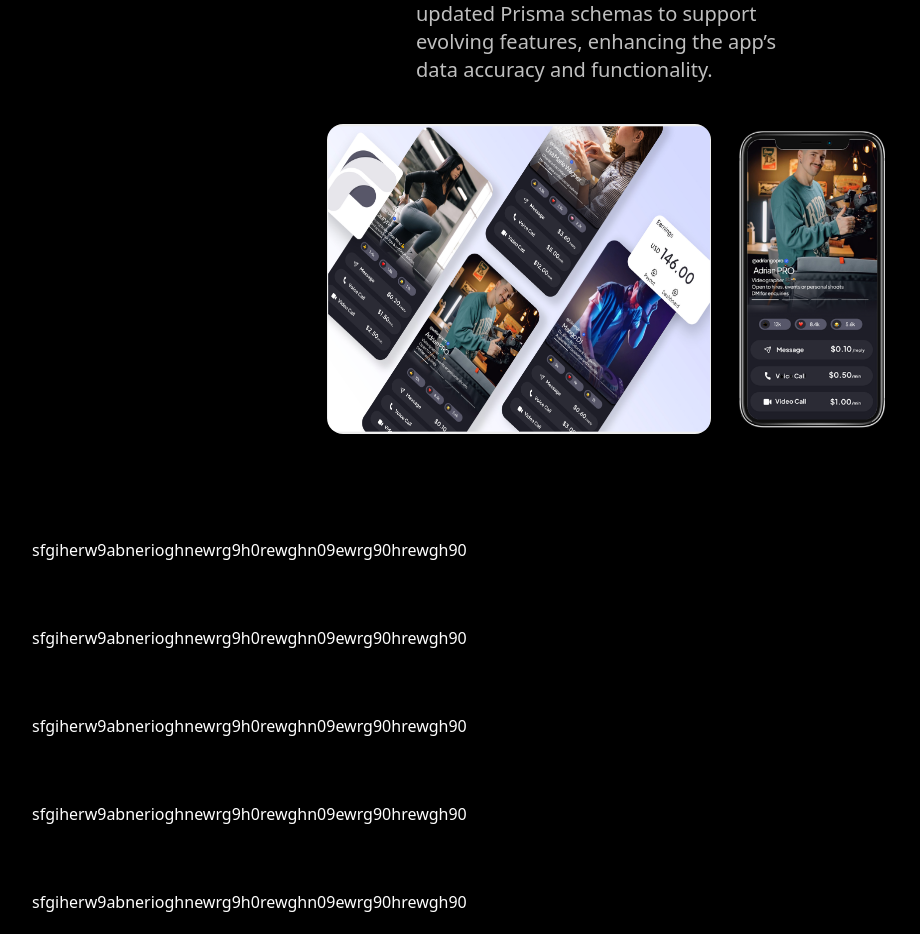
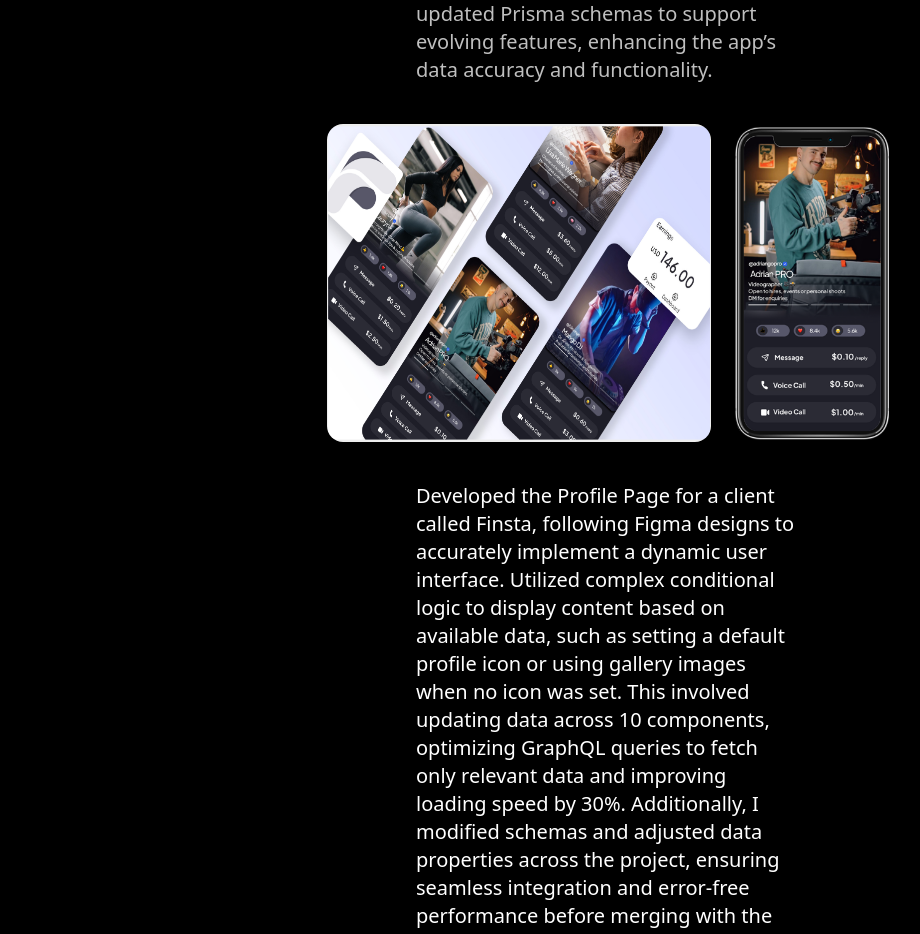
Before and after one commit to ArnoldJorg/My-Portfolio, a React (Create React App) app: page / in a window 1280 px wide. Shown: the part 1281-2215 px from the top of the page, without its empty margins (32-952 px from the left). Built offline with nearby package versions, Linux system fonts and the light colour scheme.

Commit message:
Replaced picture added text.

```diff
--- a/src/WorkSection.tsx
+++ b/src/WorkSection.tsx
@@ -53,9 +53,22 @@ const WorkSection = ({ onInViewChange }) => {
         <img src={Logo2} className=" flex rounded-2xl" alt="react-image" />
         <img
           src={Logo3}
-          className=" flex  w-[40%] rounded-3xl border-custom-white border- p-1"
+          className=" flex  w-[40%] rounded-3xl  "
           alt="react-image"
         />
+      </div>
+      <div className="flex lg:w-[30%] sm:w-[60%] flex-col justify-center ">
+        <p className=" w-full break-words text-xl text-custom-white">
+          Developed the Profile Page for a client called Finsta, following Figma
+          designs to accurately implement a dynamic user interface. Utilized
+          complex conditional logic to display content based on available data,
+          such as setting a default profile icon or using gallery images when no
+          icon was set. This involved updating data across 10 components,
+          optimizing GraphQL queries to fetch only relevant data and improving
+          loading speed by 30%. Additionally, I modified schemas and adjusted
+          data properties across the project, ensuring seamless integration and
+          error-free performance before merging with the main codebase.
+        </p>
       </div>
     </div>
   );
```
Also changed, not shown: src/assets/images/finsta-iphone-picture-1.png.
